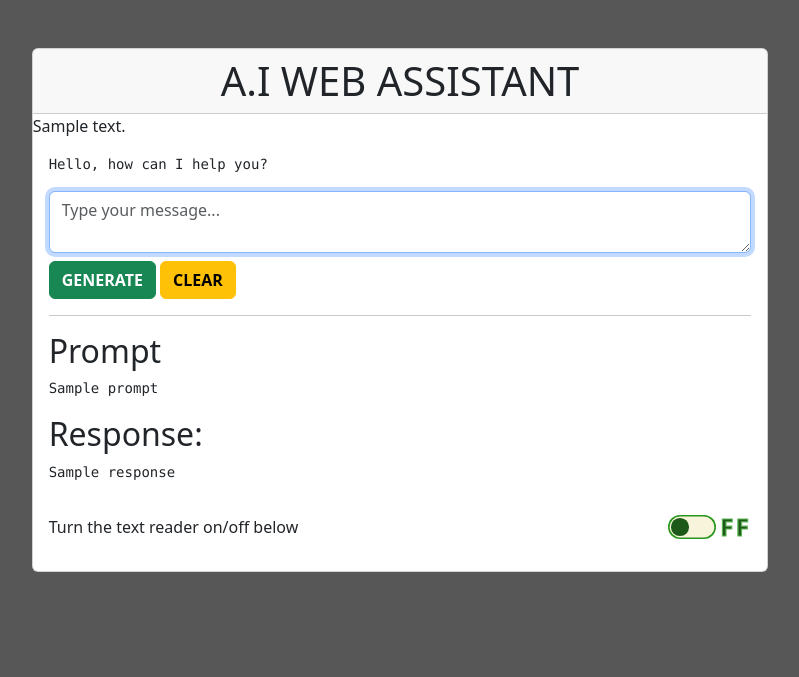
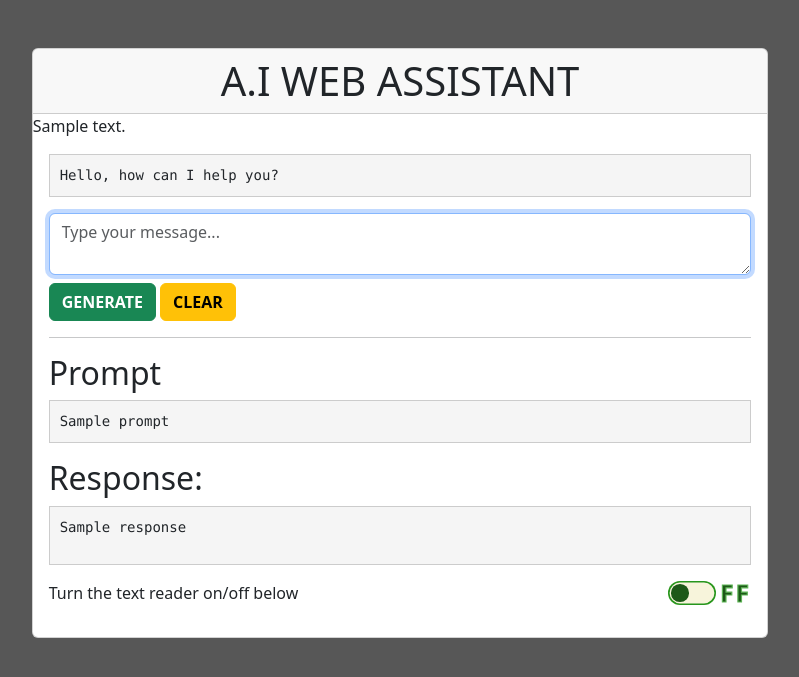
Before and after one commit to ddeveloper72/OpenAI-WebAssistant, a Django app: template templates/assistant/home.html in a window 1280 px wide. Shown: the top 677 px of the page, without its empty margins (240-1039 px from the left). Run offline with Django 5.2, Linux system fonts and the light colour scheme; the template is opened without the code that fills it: most values are stand-ins (such as "Sample title", 1, 10 or a date in 2020).

Commit message:
chore: Update CSS styles for pre and pre p elements
Improve the CSS styles for the `pre` and `pre p` elements in the `style.css` file. This change ensures that the code snippets are properly displayed with overflow hidden and pre-wrap white-space. The update enhances the readability and formatting of the code blocks.

```diff
--- a/static/css/style.css
+++ b/static/css/style.css
@@ -16,16 +16,6 @@ body {
   border-radius: 5px;
   box-shadow: 0 0 10px rgba(0, 0, 0, 0.1);
   z-index: 1000;
-}
-
-/* Bootstrap overrides */
-pre {
-  overflow: hidden;
-}
-
-pre p {
-  overflow: hidden;
-  white-space: pre-wrap;
 }
 
 /* style the checkbox as a switch */
@@ -129,3 +119,26 @@ svg {
   fill: currentColor;
   margin-bottom: 0.2em;
 }
+
+/* markdown styles */
+pre {
+  background-color: #f5f5f5;
+  padding: 10px;
+  border: 1px solid #ccc;
+  overflow: hidden;
+}
+
+code {
+  font-family: Consolas, 'Courier New', monospace;
+  color: #d8dee9;
+  white-space: pre-wrap;
+  word-break: normal;
+  word-spacing: normal;
+  overflow: hidden;
+}
+
+pre code p {
+  word-wrap: break-word;
+  word-break: normal;
+  white-space: pre-wrap;
+}
```
